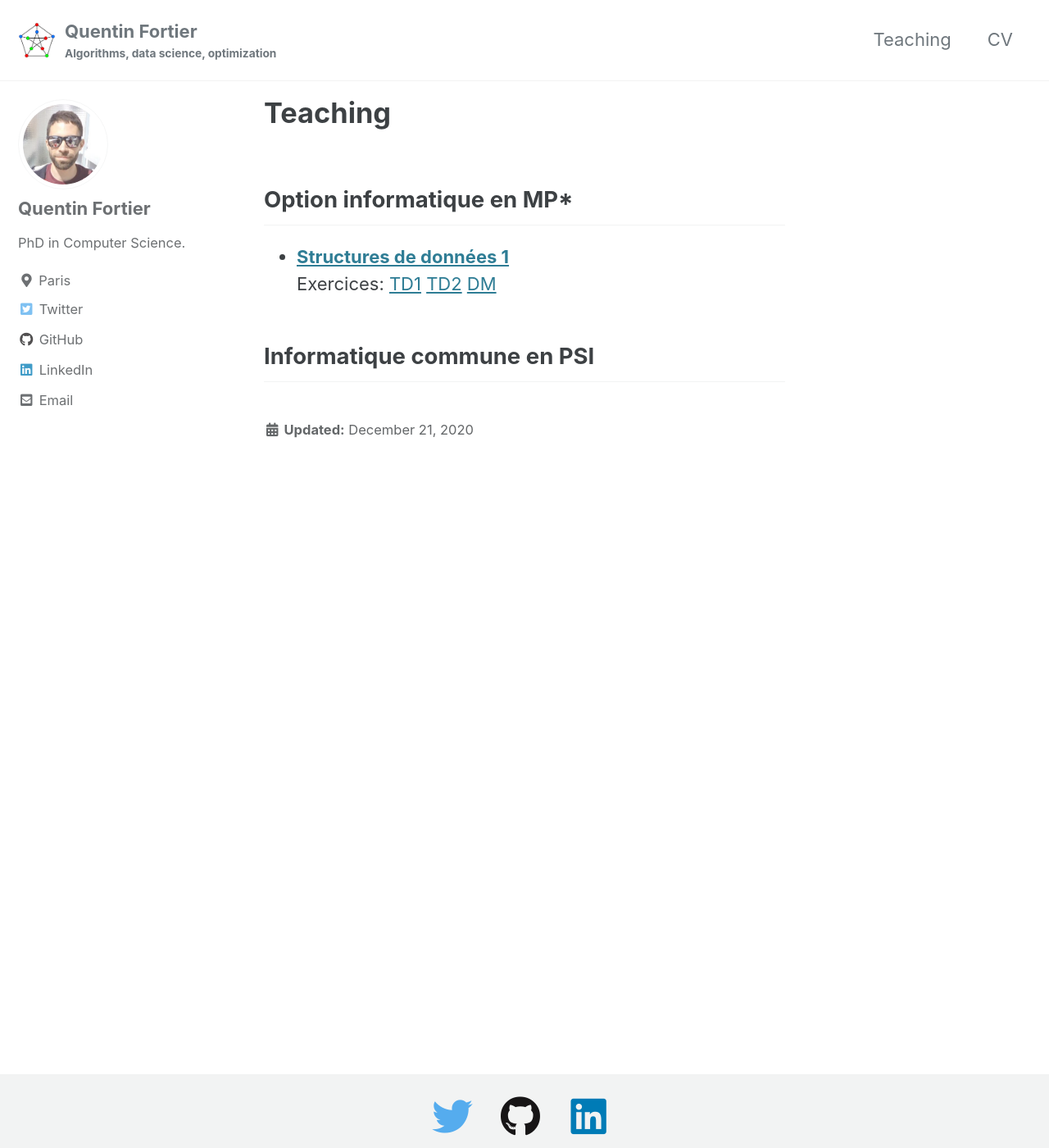
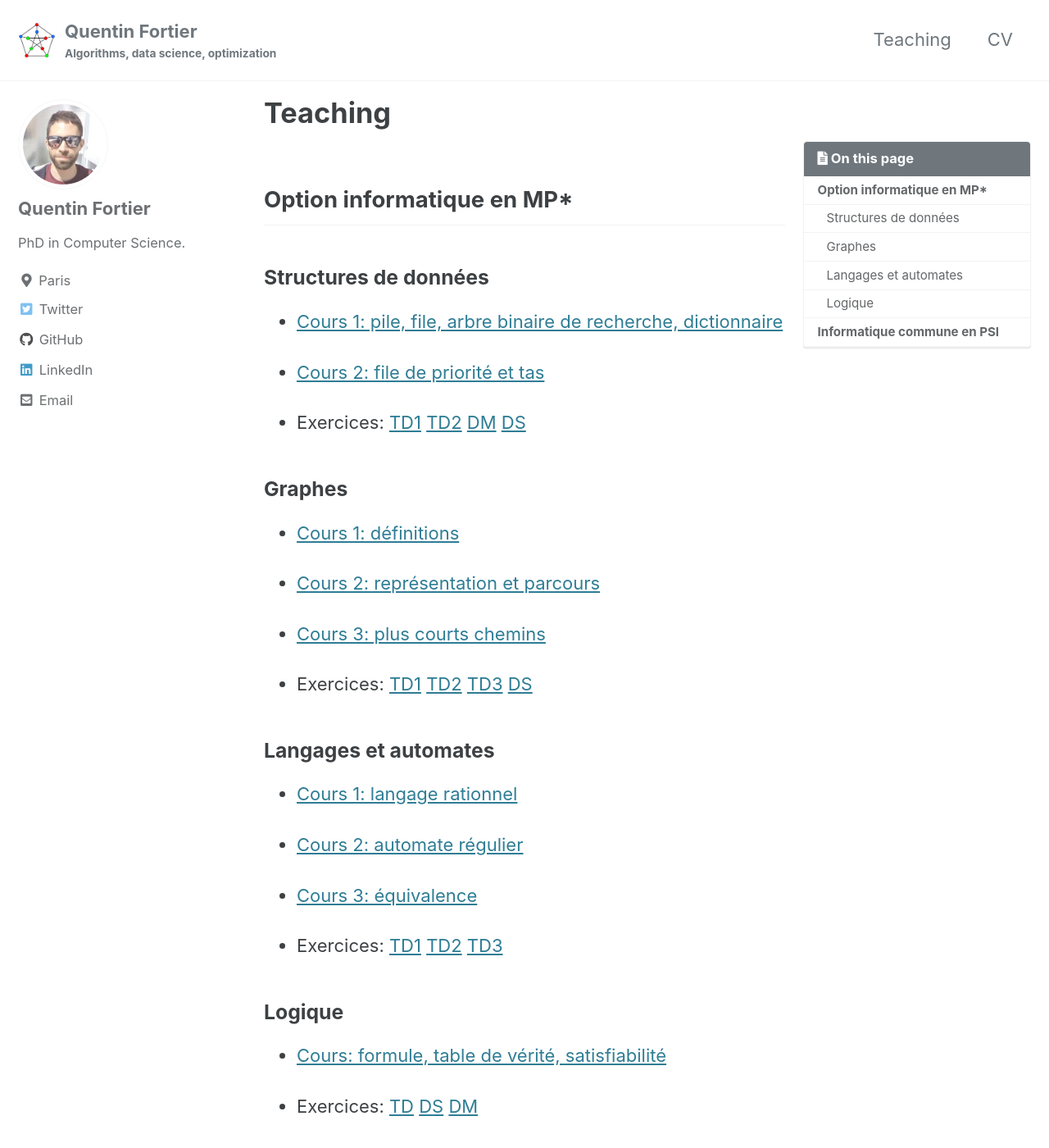
Before and after one commit to fortierq/fortierq.github.io, a Jekyll site: the page built from _pages/teaching.md, in a window 1280 px wide and 1400 px high. Shown: the whole window at 82% size. Built offline with Jekyll 4.4.1, drawn with Linux system fonts in a browser that asks for light colours; cached includes are drawn as plain includes.

Commit message:
Add Teaching / Option Info

```diff
--- a/_pages/teaching.md
+++ b/_pages/teaching.md
@@ -1,13 +1,19 @@
 ---
 title: "Teaching"
+toc: true
+toc_sticky: true
 permalink: /teaching/
 date: now
 courses:
   - name: Option informatique en MP*
     url: /assets/teaching/MP/
-    lectures:
-        - name: Structures de données 1
-          url: structures.pdf
+    chapters:
+        - name: Structures de données
+          lectures:
+            - name: "Cours 1: pile, file, arbre binaire de recherche, dictionnaire"
+              url: structures.pdf
+            - name: "Cours 2: file de priorité et tas"
+              url: structures2.pdf
           exos:
             - name: TD1
               url: td_structures.pdf
@@ -15,13 +21,65 @@ courses:
               url: td_structures2.pdf
             - name: DM
               url: DM_structures.pdf
+            - name: DS
+              url: DS_structures.pdf
+
+        - name: Graphes
+          lectures:
+            - name: "Cours 1: définitions"
+              url: graphes1.pdf
+            - name: "Cours 2: représentation et parcours"
+              url: graphes2.pdf
+            - name: "Cours 3: plus courts chemins"
+              url: graphes3.pdf
+          exos:
+            - name: TD1
+              url: td_graphes1_cor.pdf
+            - name: TD2
+              url: td_graphes2_cor.pdf
+            - name: TD3
+              url: td_graphes3_cor.pdf
+            - name: DS
+              url: ds_graphe.pdf
+
+        - name: Langages et automates
+          lectures:
+            - name: "Cours 1: langage rationnel"
+              url: langage.pdf
+            - name: "Cours 2: automate régulier"
+              url: automate.pdf
+            - name: "Cours 3: équivalence"
+              url: equiv.pdf
+          exos:
+            - name: TD1
+              url: td_langage_cor.pdf
+            - name: TD2
+              url: td_automate.pdf
+            - name: TD3
+              url: td_equiv_cor.pdf
+
+        - name: Logique
+          lectures:
+            - name: "Cours: formule, table de vérité, satisfiabilité"
+              url: logique.pdf
+          exos:
+            - name: TD
+              url: td_logique.pdf
+            - name: DS
+              url: DS_logique.pdf
+            - name: DM
+              url: DM_logique.pdf
+
   - name: Informatique commune en PSI
 ---
 
 {% for course in page.courses %}
 ## {{ course.name }}
-{% for lecture in course.lectures %}
-- [**{{ lecture.name }}**]({{ course.url | append: lecture.url }})
-Exercices: {% for exo in lecture.exos %} [{{ exo.name }}]({{ course.url | append: exo.url }}) {% endfor %}
+{% for chapter in course.chapters %}
+### {{ chapter.name }}
+{% for lecture in chapter.lectures %}
+- [{{ lecture.name }}]({{ course.url | append: lecture.url }})
+{% endfor %}
+- Exercices: {% for exo in chapter.exos %} [{{ exo.name }}]({{ course.url | append: exo.url }}) {% endfor %}
 {% endfor %}
 {% endfor %}
```
Also changed, not shown: 18 other files.
